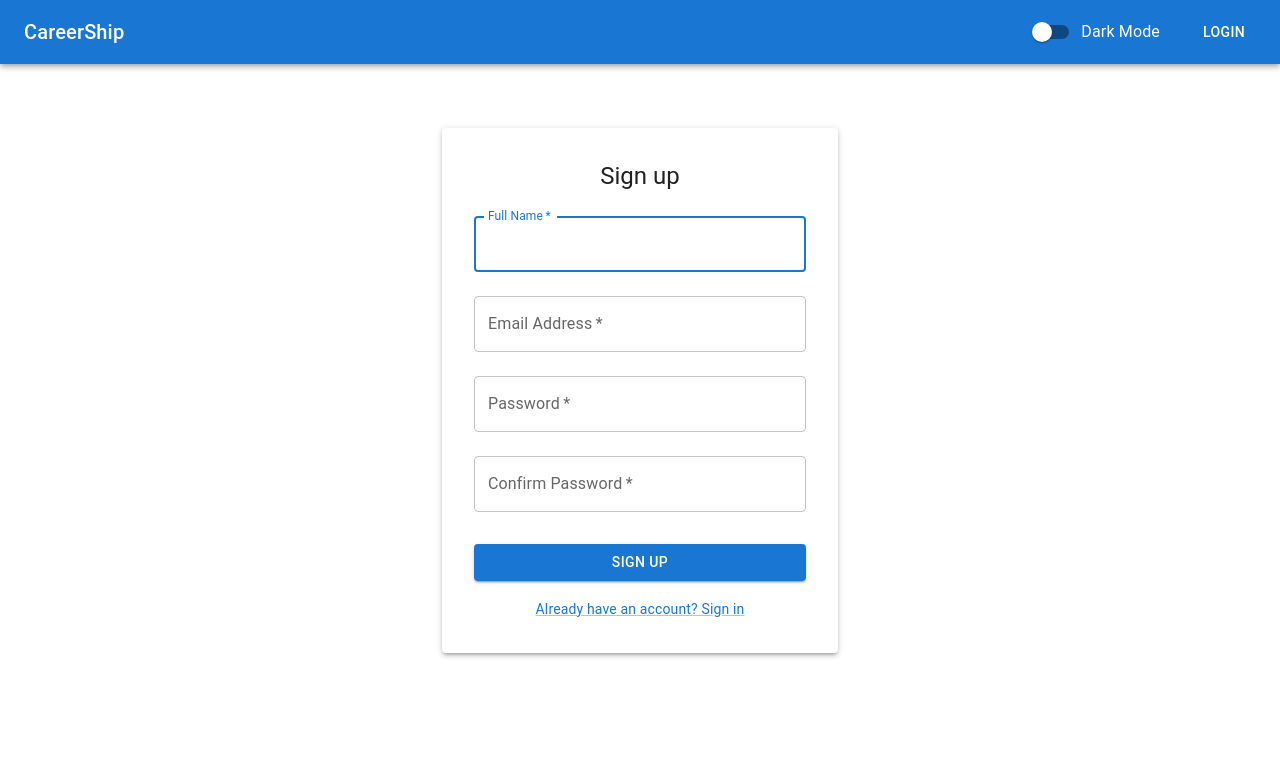
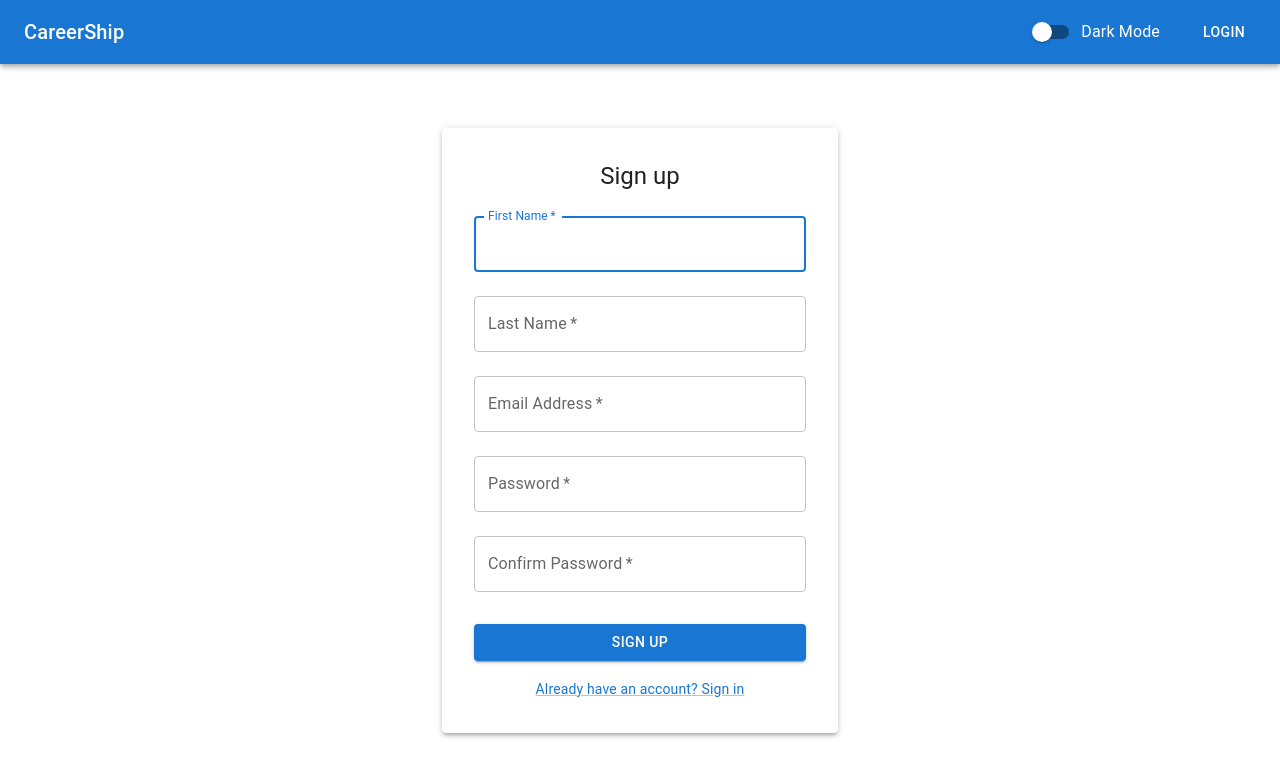
Before and after one commit to mohesham88/careership-frontend, a React (Vite) app: page /signup in a window 1280 px wide. Shown: the top 776 px of the page. Built offline with nearby package versions, Linux system fonts and the light colour scheme; no server answers.

Commit message:
use the actual API endpoint

```diff
--- a/src/pages/Login.tsx
+++ b/src/pages/Login.tsx
@@ -25,9 +25,14 @@ export default function Login() {
 
     try {
       await login(email, password);
-      navigate("/"); // Redirect to home page after successful login
+      // navigate("/"); // Redirect to home page after successful login
     } catch (err) {
-      setError("Invalid email or password");
+      console.log(err);
+      if (err instanceof Error) {
+        setError(err.message);
+      } else {
+        setError("An unexpected error occurred");
+      }
     }
   };
 
--- a/src/pages/SignUp.tsx
+++ b/src/pages/SignUp.tsx
@@ -12,15 +12,21 @@ import {
 import { useAuthStore } from "../store/authStore";
 import { useNavigate, Link as RouterLink } from "react-router-dom";
 
+interface ValidationErrors {
+  [key: string]: string[];
+}
+
 export default function SignUp() {
   const [formData, setFormData] = useState({
-    name: "",
+    first_name: "",
+    last_name: "",
     email: "",
     password: "",
     confirmPassword: "",
   });
-  const [error, setError] = useState("");
-  const login = useAuthStore((state) => state.login);
+  const [errors, setErrors] = useState<ValidationErrors>({});
+  const [generalError, setGeneralError] = useState("");
+  const signup = useAuthStore((state) => state.signup);
   const navigate = useNavigate();
 
   const handleChange = (e: React.ChangeEvent<HTMLInputElement>) => {
@@ -29,25 +35,55 @@ export default function SignUp() {
       ...prev,
       [name]: value,
     }));
+    // Clear field-specific error when user starts typing
+    if (errors[name]) {
+      setErrors((prev) => {
+        const newErrors = { ...prev };
+        delete newErrors[name];
+        return newErrors;
+      });
+    }
   };
 
   const handleSubmit = async (e: React.FormEvent) => {
     e.preventDefault();
-    setError("");
+    setErrors({});
+    setGeneralError("");
 
     if (formData.password !== formData.confirmPassword) {
-      setError("Passwords do not match");
+      setErrors({
+        confirmPassword: ["Passwords do not match"],
+      });
       return;
     }
 
     try {
-      // TODO: Replace with actual signup API call
-      // For now, we'll just log in the user
-      await login(formData.email, formData.password);
+      const { confirmPassword, ...signupData } = formData;
+      await signup(signupData);
       navigate("/");
     } catch (err) {
-      setError("Failed to create account");
+      if (err instanceof Error) {
+        // Check if the error message contains field-specific errors
+        if (err.message.includes(":")) {
+          const fieldErrors: ValidationErrors = {};
+          err.message.split("\n").forEach((line) => {
+            const [field, message] = line.split(": ");
+            if (field && message) {
+              fieldErrors[field] = [message];
+            }
+          });
+          setErrors(fieldErrors);
+        } else {
+          setGeneralError(err.message);
+        }
+      } else {
+        setGeneralError("An unexpected error occurred");
+      }
     }
+  };
+
+  const getFieldError = (fieldName: string) => {
+    return errors[fieldName]?.[0] || "";
   };
 
   return (
@@ -73,9 +109,9 @@ export default function SignUp() {
           <Typography component="h1" variant="h5">
             Sign up
           </Typography>
-          {error && (
+          {generalError && (
             <Alert severity="error" sx={{ width: "100%", mt: 2 }}>
-              {error}
+              {generalError}
             </Alert>
           )}
           <Box
@@ -87,13 +123,28 @@ export default function SignUp() {
               margin="normal"
               required
               fullWidth
-              id="name"
-              label="Full Name"
-              name="name"
-              autoComplete="name"
+              id="first_name"
+              label="First Name"
+              name="first_name"
+              autoComplete="given-name"
               autoFocus
-              value={formData.name}
+              value={formData.first_name}
               onChange={handleChange}
+              error={!!getFieldError("first_name")}
+              helperText={getFieldError("first_name")}
+            />
+            <TextField
+              margin="normal"
+              required
+              fullWidth
+              id="last_name"
+              label="Last Name"
+              name="last_name"
+              autoComplete="family-name"
+              value={formData.last_name}
+              onChange={handleChange}
+              error={!!getFieldError("last_name")}
+              helperText={getFieldError("last_name")}
             />
             <TextField
               margin="normal"
@@ -105,6 +156,8 @@ export default function SignUp() {
               autoComplete="email"
               value={formData.email}
               onChange={handleChange}
+              error={!!getFieldError("email")}
+              helperText={getFieldError("email")}
             />
             <TextField
               margin="normal"
@@ -117,6 +170,8 @@ export default function SignUp() {
               autoComplete="new-password"
               value={formData.password}
               onChange={handleChange}
+              error={!!getFieldError("password")}
+              helperText={getFieldError("password")}
             />
             <TextField
               margin="normal"
@@ -128,6 +183,8 @@ export default function SignUp() {
               id="confirmPassword"
               value={formData.confirmPassword}
               onChange={handleChange}
+              error={!!getFieldError("confirmPassword")}
+              helperText={getFieldError("confirmPassword")}
             />
             <Button
               type="submit"
--- /dev/null
+++ b/src/services/api.ts
@@ -0,0 +1,108 @@
+import axios from "axios";
+import type {
+  AxiosError,
+  AxiosInstance,
+  InternalAxiosRequestConfig,
+  AxiosResponse,
+} from "axios";
+import { useAuthStore } from "../store/authStore";
+
+interface ErrorResponse {
+  message?: string;
+  [key: string]: unknown;
+}
+
+// Create base URL from environment variable or use default
+const baseURL = import.meta.env.VITE_API_URL || "http://localhost:3000/api";
+
+// Create axios instance with default config
+const api: AxiosInstance = axios.create({
+  baseURL,
+  timeout: 10000, // 10 seconds
+  headers: {
+    "Content-Type": "application/json",
+  },
+});
+
+// Request interceptor
+api.interceptors.request.use(
+  (config: InternalAxiosRequestConfig) => {
+    // Get token from auth store
+    const token = useAuthStore.getState().token;
+
+    // If token exists, add it to headers
+    if (token) {
+      config.headers.Authorization = `Bearer ${token}`;
+    }
+
+    return config;
+  },
+  (error: AxiosError) => {
+    return Promise.reject(error);
+  }
+);
+
+// Response interceptor
+api.interceptors.response.use(
+  (response: AxiosResponse) => {
+    return response;
+  },
+  async (error: AxiosError<ErrorResponse>) => {
+    const originalRequest = error.config;
+
+    // Handle 401 Unauthorized errors
+    if (
+      error.response?.status === 401 &&
+      originalRequest &&
+      !originalRequest.url?.includes("/login")
+    ) {
+      // Clear auth state
+      useAuthStore.getState().logout();
+
+      // Redirect to login page
+      // window.location.href = "/login";
+      return Promise.reject(error);
+    }
+
+    // Handle other errors
+    if (error.response) {
+      // The request was made and the server responded with a status code
+      // that falls out of the range of 2xx
+      const errorMessage = error.response.data?.message || "An error occurred";
+      console.error("API Error:", errorMessage);
+    } else if (error.request) {
+      // The request was made but no response was received
+      console.error("Network Error:", "No response received from server");
+    } else {
+      // Something happened in setting up the request that triggered an Error
+      console.error("Request Error:", error.message);
+    }
+
+    return Promise.reject(error);
+  }
+);
+
+// Custom error class for API errors
+export class ApiError extends Error {
+  constructor(
+    public status: number,
+    public message: string,
+    public data?: unknown
+  ) {
+    super(message);
+    this.name = "ApiError";
+  }
+}
+
+// Helper function to handle API errors
+export const handleApiError = (error: unknown): ApiError => {
+  if (axios.isAxiosError<ErrorResponse>(error)) {
+    const status = error.response?.status || 500;
+    const message =
+      error.response?.data?.message || error.message || "An error occurred";
+    return new ApiError(status, message, error.response?.data);
+  }
+  return new ApiError(500, "An unexpected error occurred");
+};
+
+export default api;
--- a/src/store/authStore.ts
+++ b/src/store/authStore.ts
@@ -1,44 +1,99 @@
 import { create } from "zustand";
+import { persist } from "zustand/middleware";
+import api from "../services/api";
+import { handleApiError } from "../services/api";
 
 interface User {
   id: string;
   email: string;
-  name: string;
+  first_name: string;
+  last_name: string;
+}
+
+interface ValidationError {
+  [key: string]: string[];
 }
 
 interface AuthState {
   user: User | null;
+  token: string | null;
   isAuthenticated: boolean;
   login: (email: string, password: string) => Promise<void>;
+  signup: (data: {
+    first_name: string;
+    last_name: string;
+    email: string;
+    password: string;
+  }) => Promise<void>;
   logout: () => void;
+  setToken: (token: string) => void;
 }
 
-export const useAuthStore = create<AuthState>((set) => ({
+export const useAuthStore = create<AuthState>()(
+  persist(
+    (set) => ({
       user: null,
+      token: null,
       isAuthenticated: false,
       login: async (email: string, password: string) => {
         try {
-      // TODO: Replace with actual API call
-      // This is a mock implementation
-      if (email && password) {
+          const response = await api.post("/auth/login/", {
+            email,
+            password,
+          });
+
+          const { token, user } = response.data;
+
           set({
-          user: {
-            id: "1",
-            email,
-            name: "Test User",
-          },
+            user,
+            token,
             isAuthenticated: true,
           });
+        } catch (error) {
+          const apiError = handleApiError(error);
+          if (apiError.status === 401) {
+            throw new Error("Invalid email or password");
           }
+          throw apiError;
+        }
+      },
+      signup: async (data) => {
+        try {
+          const response = await api.post("/auth/register/", data);
+
+          const { token, user } = response.data;
+
+          set({
+            user,
+            token,
+            isAuthenticated: true,
+          });
         } catch (error) {
-      console.error("Login failed:", error);
-      throw error;
+          const apiError = handleApiError(error);
+          if (apiError.status === 400) {
+            // Handle validation errors
+            const validationErrors = apiError.data as ValidationError;
+            const errorMessages = Object.entries(validationErrors)
+              .map(([field, messages]) => `${field}: ${messages.join(", ")}`)
+              .join("\n");
+            throw new Error(errorMessages);
+          }
+          throw apiError;
         }
       },
       logout: () => {
         set({
           user: null,
+          token: null,
           isAuthenticated: false,
         });
       },
-}));
+      setToken: (token: string) => {
+        set({ token });
+      },
+    }),
+    {
+      name: "auth-storage",
+    }
+  )
+);
```
Lines whose indentation alone changed are shown as unchanged.
